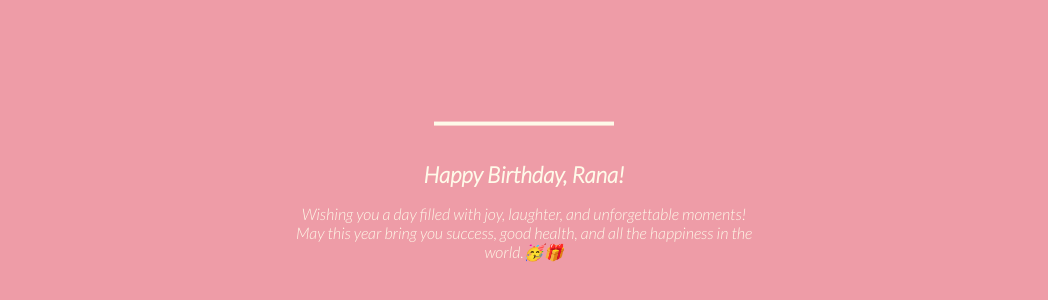
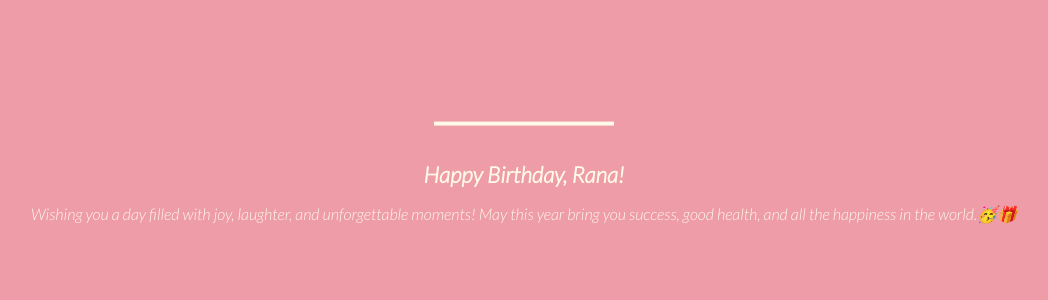
Before and after one commit to Ms1mustafa/Rana, a plain HTML site: page index.html in a window 1280 px wide. Shown: the part 202-502 px from the top of the page, without its empty margins (116-1164 px from the left). Drawn offline with Linux system fonts and the light colour scheme.

Commit message:
Update index.html

```diff
--- a/index.html
+++ b/index.html
@@ -176,7 +176,7 @@
     </svg>
     <div class="text">
         <h1>Happy Birthday, Rana!</h1>
-        <p style="padding: 0 400px;">Wishing you a day filled with joy, laughter, and unforgettable moments! May this
+        <p>Wishing you a day filled with joy, laughter, and unforgettable moments! May this
             year bring you success, good
             health, and all the happiness in the world.🥳🎁</p>
         <p></p>
```
